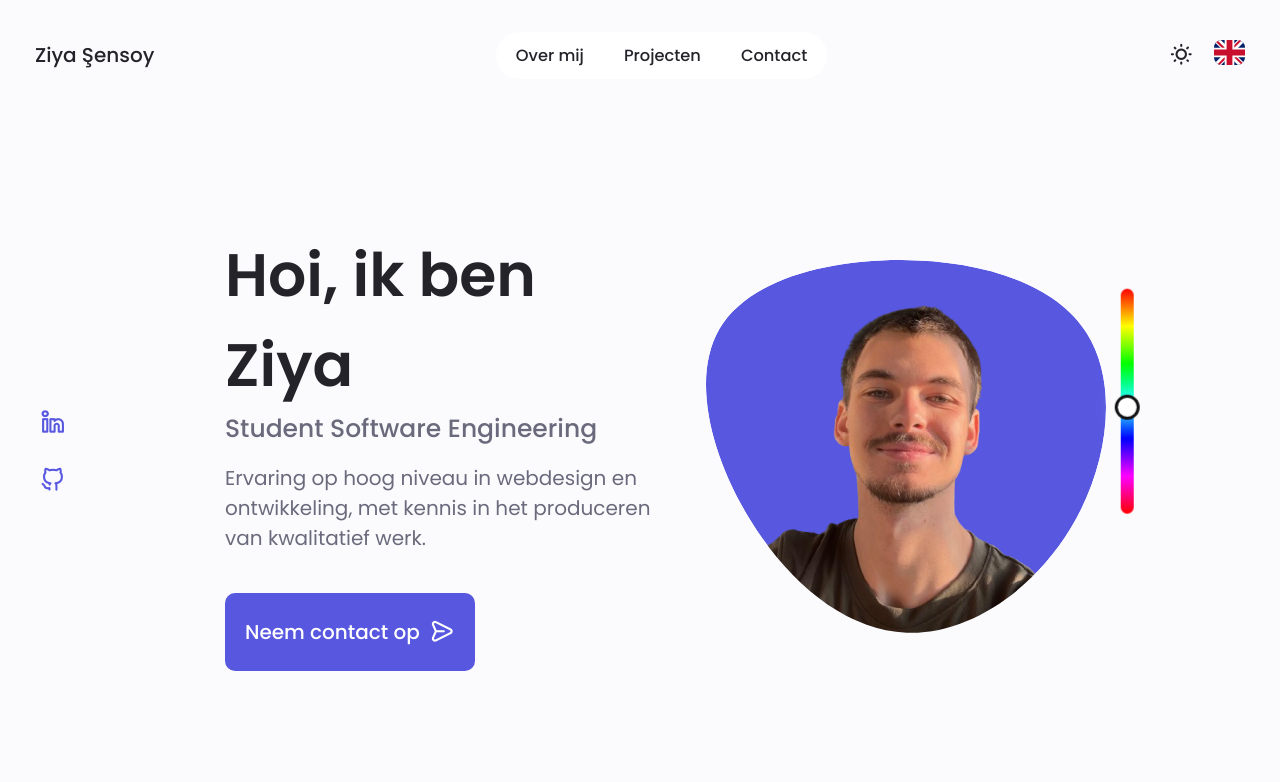
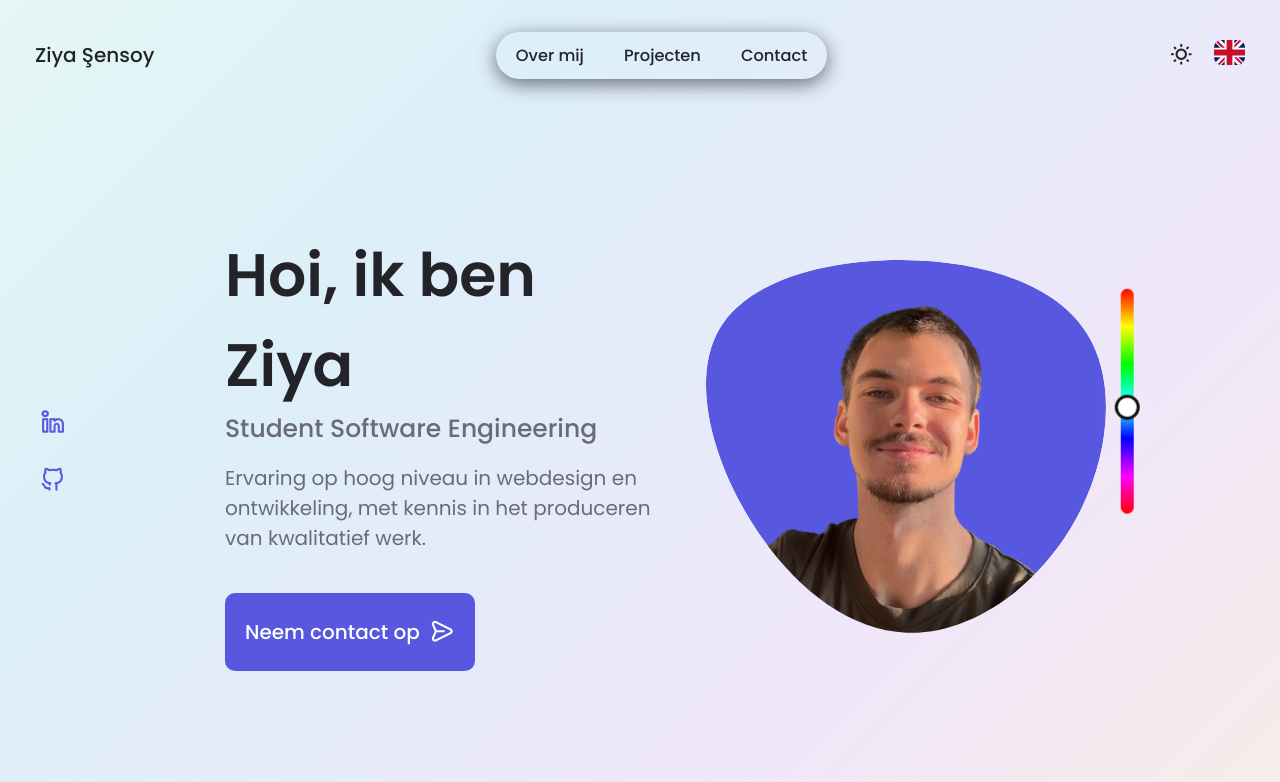
Before and after one commit to ziyasensoy/Portfolio, a Nuxt app: page / in a window 1280 px wide. Shown: the top 782 px of the page. Built offline with nearby package versions, Linux system fonts and the light colour scheme.

Commit message:
feat: change light/dark mode background to gradient

```diff
--- a/app/assets/css/main.css
+++ b/app/assets/css/main.css
@@ -18,6 +18,13 @@
   --text-color-light: hsl(var(--hue-color), 8%, 65%);
   --input-color: hsl(var(--hue-color), 70%, 96%);
   --body-color: hsl(var(--hue-color), 60%, 99%);
+  --body-bg: linear-gradient(
+    135deg,
+    hsl(160, 60%, 94%) 0%,
+    hsl(200, 70%, 92%) 30%,
+    hsl(270, 60%, 94%) 65%,
+    hsl(35, 85%, 93%) 100%
+  );
   --container-color: #fff;
   --scroll-bar-color: hsl(var(--hue-color), 12%, 90%);
   --scroll-thumb-color: hsl(var(--hue-color), 12%, 80%);
@@ -76,6 +83,13 @@ body.dark-theme {
   --text-color: hsl(var(--hue-color), 8%, 75%);
   --input-color: hsl(var(--hue-color), 29%, 16%);
   --body-color: hsl(var(--hue-color), 28%, 12%);
+  --body-bg: linear-gradient(
+    135deg,
+    hsl(150, 60%, 12%) 0%,
+    hsl(210, 70%, 14%) 35%,
+    hsl(270, 65%, 16%) 70%,
+    hsl(25, 80%, 14%) 100%
+  );
   --container-color: hsl(var(--hue-color), 29%, 16%);
   --scroll-bar-color: hsl(var(--hue-color), 12%, 48%);
   --scroll-thumb-color: hsl(var(--hue-color), 12%, 36%);
@@ -115,6 +129,8 @@ body {
   font-family: var(--body-font);
   font-size: var(--normal-font-size);
   background-color: var(--body-color);
+  background: var(--body-bg);
+  background-attachment: fixed;
   color: var(--text-color);
 }
 
@@ -178,7 +194,7 @@ img {
   bottom: 0;
   left: 0;
   z-index: var(--z-fixed);
-  background-color: var(--body-color);
+  background-color: var(--body-bg);
 }
 
 /*====================== NAV ======================*/
@@ -228,9 +244,9 @@ img {
   gap: 2rem;
   display: flex;
   justify-content: center;
-  background-color: var(--container-color);
   padding: 0.55rem 1rem;
   border-radius: 999px;
+  box-shadow: 0 4px 15px var(--text-color);
 }
 
 .nav_link {
@@ -648,7 +664,7 @@ img {
 }
 
 .footer_bg {
-  background-color: var(--first-color-second);
+  background-color: var(--body-bg);
   padding: 2rem 0 3rem;
 }
 
```
